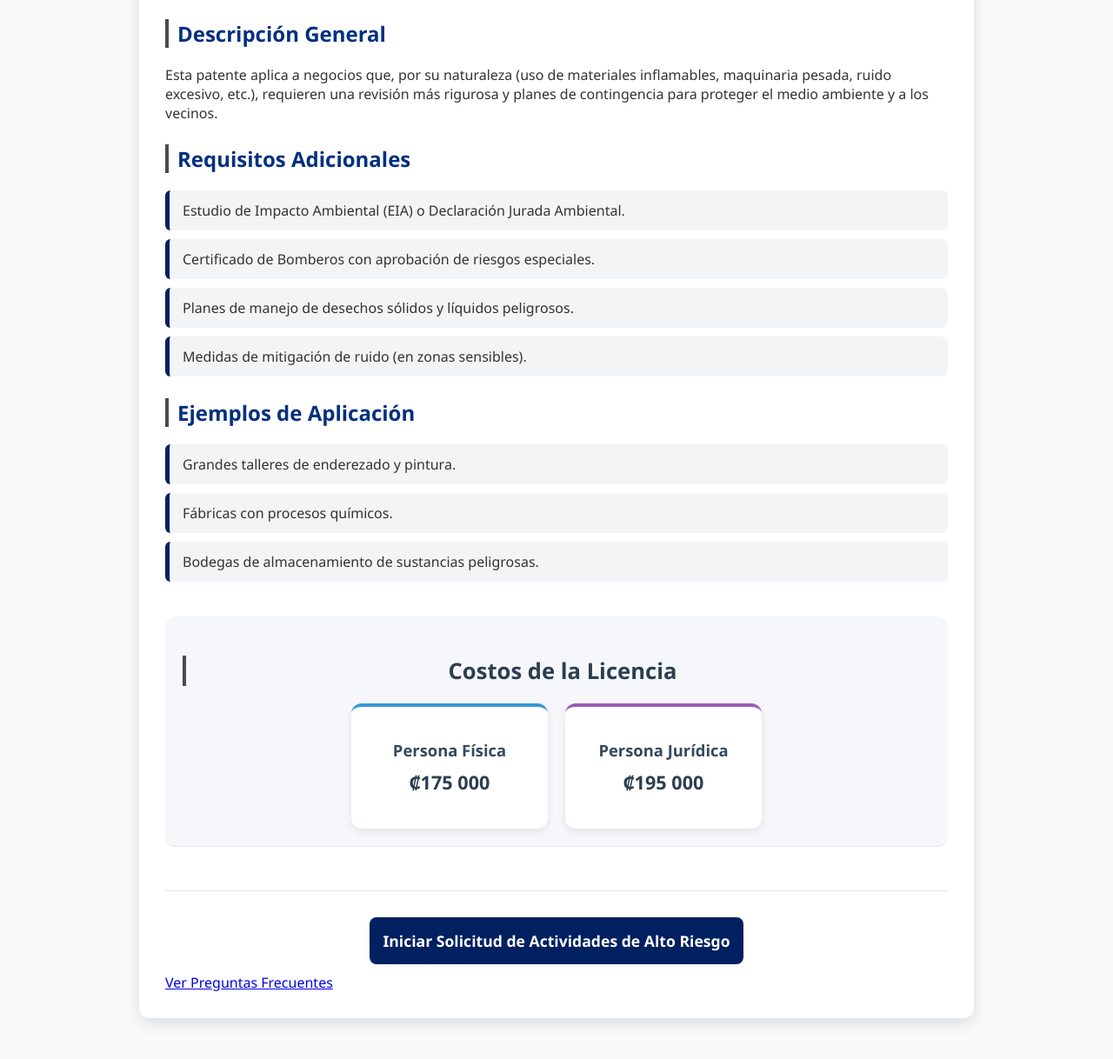
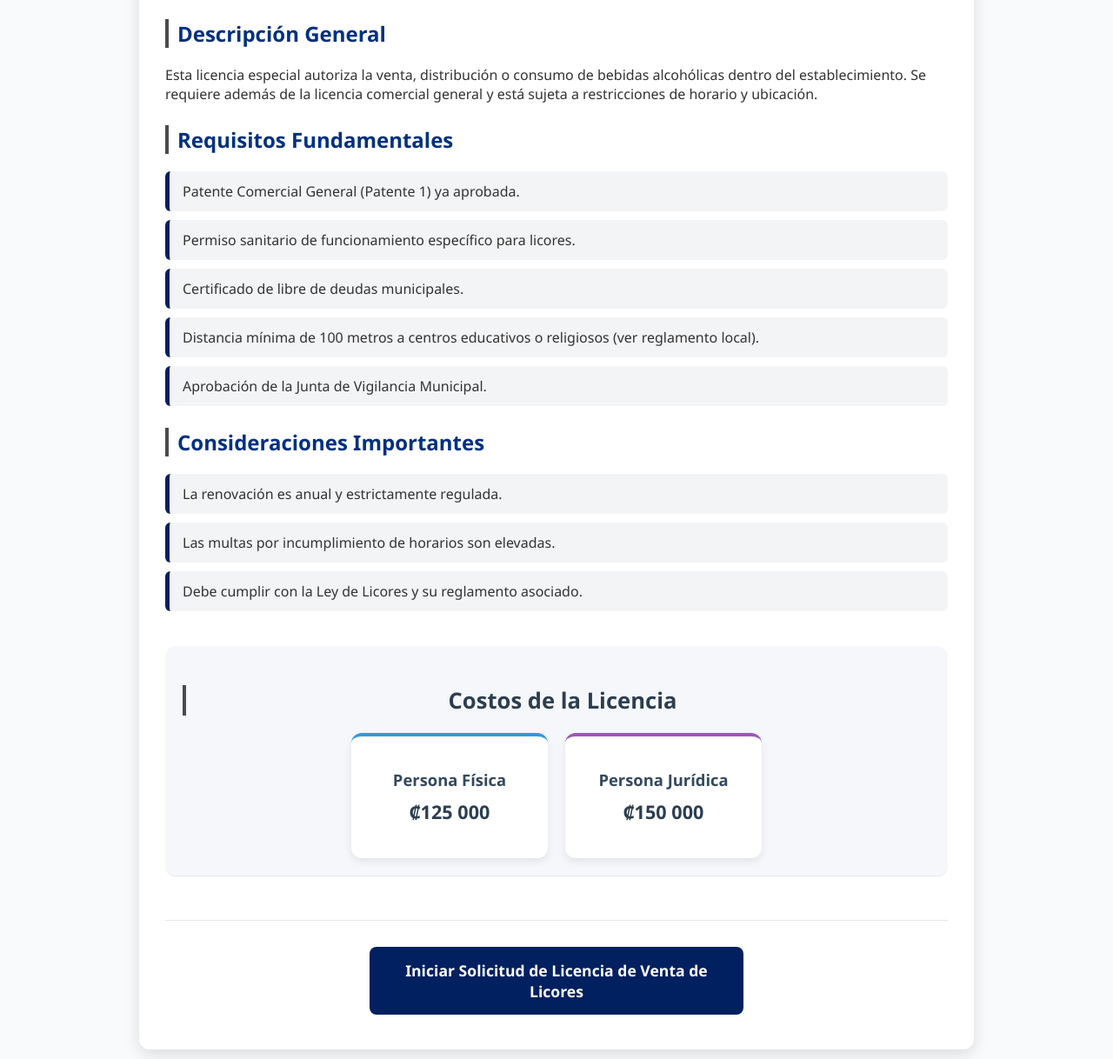
Before and after one commit to jiedwin26-png/muniassistantui, a plain HTML site: page Patente2.html in a window 1280 px wide. Shown: the part 555-1773 px from the top of the page at 87% size. Drawn offline with Linux system fonts and the light colour scheme.

Commit message:
Replace 'Actividades de Alto Riesgo' with 'Venta de Licores'

```diff
--- a/Patente2.html
+++ b/Patente2.html
@@ -3,7 +3,7 @@
 <head>
     <meta charset="UTF-8" />
     <meta name="viewport" content="width=device-width, initial-scale=1" />
-    <title>Actividades de Alto Riesgo - MuniAssistant</title>
+    <title>Licencia de Venta de Licores - MuniAssistant</title>
     <link rel="icon" type="image/png" href="Muni2.ico.png" />
 
     <link rel="stylesheet" href="styles.css" />
@@ -79,46 +79,47 @@
         </div>
         <nav>
             <a href="index.html">Inicio</a>
-            <a href="preguntas.html">Preguntas Frecuentes</a>
-            <a href="contacto.html">Contacto</a>
+            <a href="/preguntas.html">Preguntas Frecuentes</a>
+            <a href="/contacto.html">Contacto</a>
         </nav>
     </header>
 
     <main>
-        <h1 class="content-title">Licencia para Actividades de Alto Riesgo</h1>
+        <h1 class="content-title">Licencia de Venta de Licores</h1>
 
         <section class="content-section">
             <h2>Descripción General</h2>
-            <p>Esta patente aplica a negocios que, por su naturaleza (uso de materiales inflamables, maquinaria pesada, ruido excesivo, etc.), requieren una revisión más rigurosa y planes de contingencia para proteger el medio ambiente y a los vecinos.</p>
+            <p>Esta licencia especial autoriza la venta, distribución o consumo de bebidas alcohólicas dentro del establecimiento. Se requiere además de la licencia comercial general y está sujeta a restricciones de horario y ubicación.</p>
 
-            <h2>Requisitos Adicionales</h2>
+            <h2>Requisitos Fundamentales</h2>
             <ul>
-                <li>Estudio de Impacto Ambiental (EIA) o Declaración Jurada Ambiental.</li>
-                <li>Certificado de Bomberos con aprobación de riesgos especiales.</li>
-                <li>Planes de manejo de desechos sólidos y líquidos peligrosos.</li>
-                <li>Medidas de mitigación de ruido (en zonas sensibles).</li>
+                <li>Patente Comercial General (Patente 1) ya aprobada.</li>
+                <li>Permiso sanitario de funcionamiento específico para licores.</li>
+                <li>Certificado de libre de deudas municipales.</li>
+                <li>Distancia mínima de 100 metros a centros educativos o religiosos (ver reglamento local).</li>
+                <li>Aprobación de la Junta de Vigilancia Municipal.</li>
             </ul>
 
-            <h2>Ejemplos de Aplicación</h2>
+            <h2>Consideraciones Importantes</h2>
             <ul>
-                <li>Grandes talleres de enderezado y pintura.</li>
-                <li>Fábricas con procesos químicos.</li>
-                <li>Bodegas de almacenamiento de sustancias peligrosas.</li>
+                <li>La renovación es anual y estrictamente regulada.</li>
+                <li>Las multas por incumplimiento de horarios son elevadas.</li>
+                <li>Debe cumplir con la Ley de Licores y su reglamento asociado.</li>
             </ul>
 
-            <!-- === SECCIÓN DE COSTOS (MISMO ESTILO DEL ARCHIVO BASE) === -->
+            <!-- === SECCIÓN DE COSTOS (MISMO ESTILO DEL PRIMER ARCHIVO) === -->
             <section class="costos-section">
                 <h2>Costos de la Licencia</h2>
 
                 <div class="costos-container">
                     <div class="costo-card persona-fisica">
                         <p class="titulo-tarjeta">Persona Física</p>
-                        <p class="monto">₡175 000</p>
+                        <p class="monto">₡125 000</p>
                     </div>
 
                     <div class="costo-card persona-juridica">
                         <p class="titulo-tarjeta">Persona Jurídica</p>
-                        <p class="monto">₡195 000</p>
+                        <p class="monto">₡150 000</p>
                     </div>
                 </div>
             </section>
@@ -126,18 +127,14 @@
         </section>
 
         <a href="crear_solicitud.html" class="action-button">
-            Iniciar Solicitud de Actividades de Alto Riesgo
-        </a>
-
-        <a href="preguntas.html" class="faq-button">
-            Ver Preguntas Frecuentes
+            Iniciar Solicitud de Licencia de Venta de Licores
         </a>
 
     </main>
 
     <footer>
         © 2025 MuniAssistant | Portal de Servicios Municipales |
-        <a href="https://muniassistant.vercel.app/" target="_blank" rel="noopener noreferrer">
+        <a href="https://muni-assistant.vercel.app/" target="_blank" rel="noopener noreferrer">
             www.muniassistant.com
         </a>
     </footer>
```
